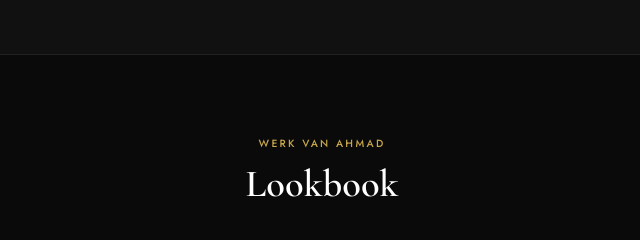
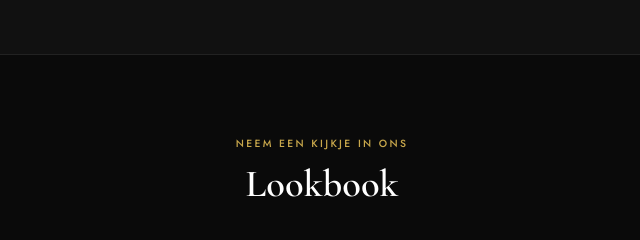
Before and after one commit to DurkVerbaan/xroyal, a plain HTML site: page index.html in a window 1280 px wide. Shown: the part 2580-2820 px from the top of the page, 318-958 px from the left. Drawn offline with nearby package versions, Linux system fonts and the light colour scheme; grey boxes are pictures that could not be loaded.

Commit message:
lookbook

```diff
--- a/index.html
+++ b/index.html
@@ -97,7 +97,7 @@
   <!-- LOOKBOOK -->
   <section class="lookbook" id="lookbook">
     <div class="wrapper">
-      <span class="sectie-label center fade-in">Werk van Ahmad</span>
+      <span class="sectie-label center fade-in">Neem een kijkje in ons</span>
       <h2 class="sectie-titel fade-in fd1">Lookbook</h2>
       <div class="lookbook-grid" id="lookbook-grid"></div>
     </div>
```
